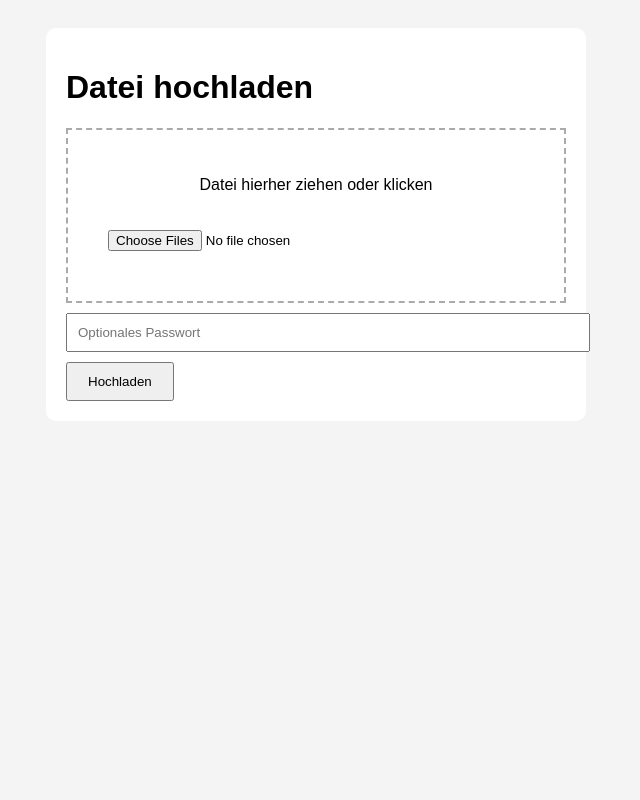
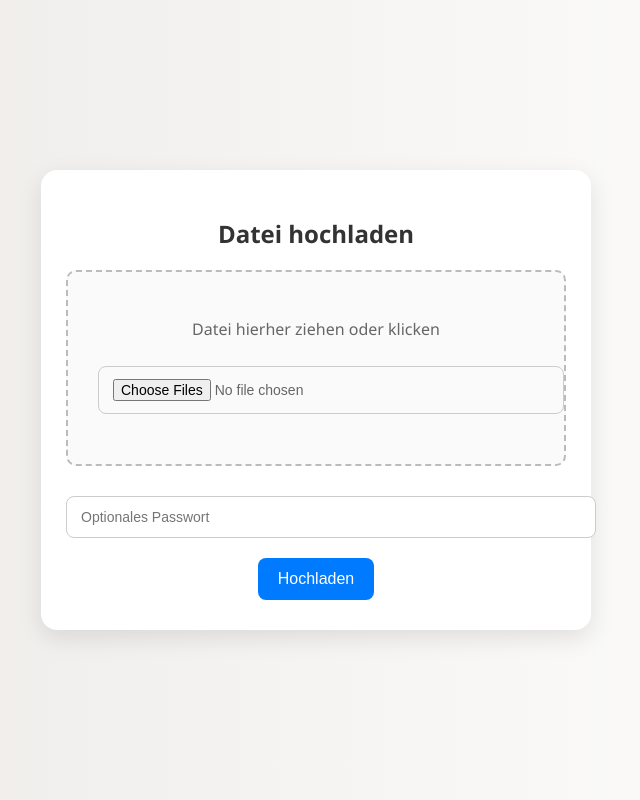
Before and after one commit to herbijikurdi/datafly, a Flask app: page / in a window 1280 px wide. Shown: the whole page, without its empty margins (324-964 px from the left). Run offline with Flask 3, Linux system fonts and the light colour scheme.

Commit message:
Update style.css

```diff
--- a/static/style.css
+++ b/static/style.css
@@ -1,31 +1,82 @@
 body {
-    font-family: Arial, sans-serif;
-    padding: 20px;
-    background: #f4f4f4;
+    font-family: 'Segoe UI', Tahoma, Geneva, Verdana, sans-serif;
+    background: linear-gradient(to right, #ece9e6, #ffffff);
+    margin: 0;
+    padding: 0;
+    min-height: 100vh;
+    display: flex;
+    align-items: center;
+    justify-content: center;
 }
+
 .container {
     max-width: 500px;
-    margin: auto;
+    width: 90%;
     background: white;
-    padding: 20px;
-    border-radius: 10px;
+    padding: 30px 25px;
+    border-radius: 16px;
+    box-shadow: 0 8px 25px rgba(0, 0, 0, 0.1);
+    text-align: center;
+    transition: all 0.3s ease;
 }
+
+h1 {
+    margin-bottom: 20px;
+    font-size: 24px;
+    color: #333;
+}
+
 input[type="file"],
 input[type="password"],
 input[type="text"] {
     width: 100%;
-    padding: 10px;
-    margin: 10px 0;
+    padding: 12px 14px;
+    margin: 10px 0 20px;
+    border: 1px solid #ccc;
+    border-radius: 8px;
+    font-size: 14px;
+    transition: border 0.3s ease;
 }
+
+input[type="file"]:focus,
+input[type="password"]:focus,
+input[type="text"]:focus {
+    border-color: #007BFF;
+    outline: none;
+}
+
 button {
-    padding: 10px 20px;
+    background-color: #007BFF;
+    color: white;
+    padding: 12px 20px;
+    border: none;
+    border-radius: 8px;
+    cursor: pointer;
+    font-size: 16px;
+    transition: background 0.3s ease;
 }
+
+button:hover {
+    background-color: #0056b3;
+}
+
 #drop-area {
-    border: 2px dashed #aaa;
+    border: 2px dashed #bbb;
     padding: 30px;
-    text-align: center;
+    border-radius: 10px;
+    margin-bottom: 20px;
+    background: #fafafa;
+    color: #666;
+    transition: border-color 0.3s ease, background 0.3s ease;
+}
+
+#drop-area.highlight {
+    border-color: #007BFF;
+    background: #f0f8ff;
+    color: #333;
+}
+
+input[readonly] {
+    background-color: #f9f9f9;
     cursor: pointer;
 }
-#drop-area.highlight {
-    border-color: #333;
-}
```
